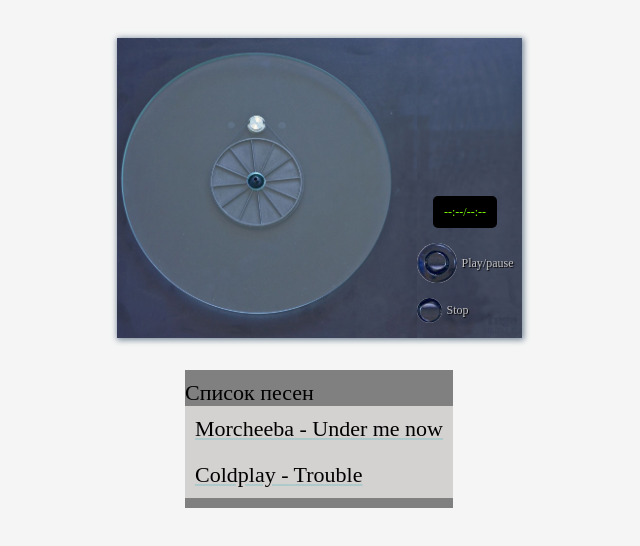
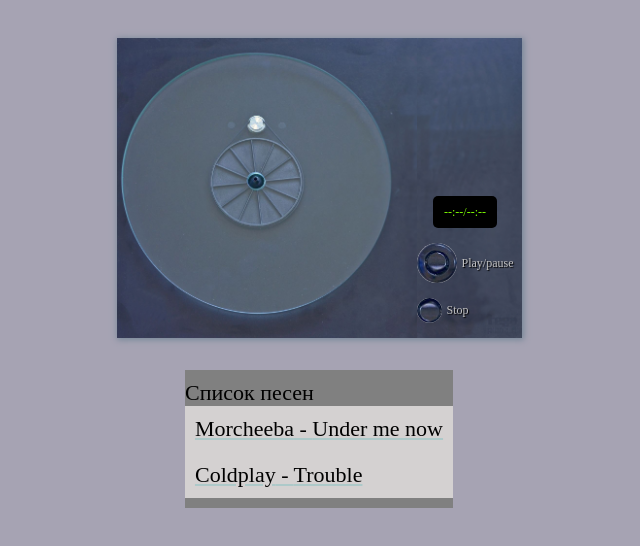
Before and after one commit to AlenaShkr/player, a website: page index.html in a window 1280 px wide. Shown: the whole page, without its empty margins (321-961 px from the left). Drawn offline with Linux system fonts and the light colour scheme.

Commit message:
change background

```diff
--- a/main.css
+++ b/main.css
@@ -3,7 +3,7 @@ body {
     display: flex;
     flex-direction: row;
     flex-wrap: wrap;
-    background-color: whitesmoke;
+    background-color: rgb(166, 163, 179);
 }
 .wrapper {
     max-width: 1280px;
```
